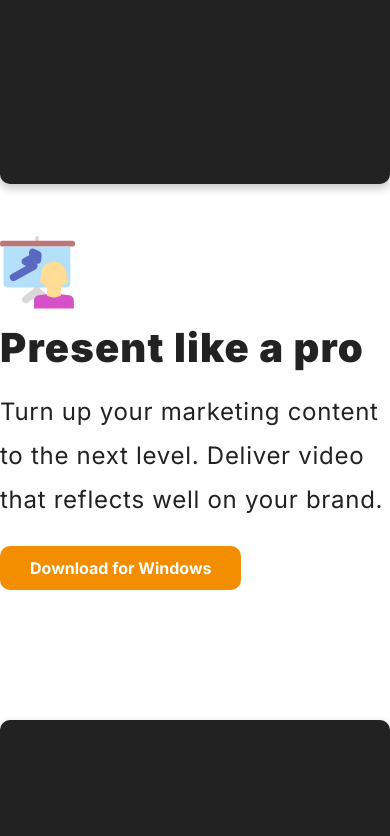
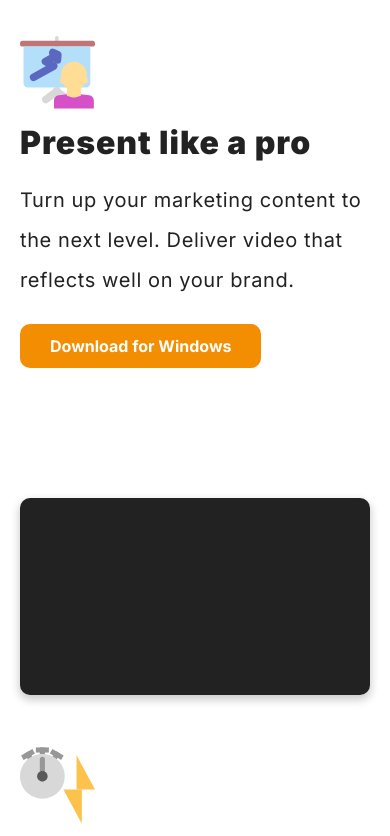
Before and after one commit to alexthegoodman/sunshot-web, a website built with Vite: page client/index.html in a window 390 px wide. Shown: the part 860-1696 px from the top of the page. Built offline with nearby package versions, Linux system fonts and the light colour scheme.

Commit message:
home responsive

```diff
--- a/client/components/sun-accordion/sun-accordion.scss
+++ b/client/components/sun-accordion/sun-accordion.scss
@@ -19,6 +19,8 @@
   }
 
   @include tabletDown {
+    padding: 0 20px;
+
     .accordionInner {
       width: 100%;
     }
--- a/client/components/sun-features/sun-features.scss
+++ b/client/components/sun-features/sun-features.scss
@@ -66,6 +66,8 @@
   }
 
   @include desktopDown {
+    padding: 0 20px;
+
     .featuresInner {
       width: 100%;
     }
@@ -75,15 +77,31 @@
       grid-template-columns: 1fr;
       row-gap: 50px;
 
-      .featuresLeft {
-        display: flex;
-        flex-direction: column;
-        gap: 50px;
-      }
+      .featuresLeft,
       .featuresRight {
         display: flex;
         flex-direction: column;
         gap: 50px;
+
+        .feature {
+          height: auto;
+          padding: 50px 40px;
+
+          h2,
+          h3,
+          h4 {
+            font-size: 32px;
+            line-height: 38px;
+          }
+          p {
+            font-size: 20px;
+            line-height: 30px;
+          }
+          span {
+            font-size: 20px;
+            line-height: 24px;
+          }
+        }
       }
     }
   }
--- a/client/components/sun-home-hero/sun-home-hero.scss
+++ b/client/components/sun-home-hero/sun-home-hero.scss
@@ -108,9 +108,11 @@
     }
   }
   @include tabletDown {
+    margin-bottom: 80px;
+
     .homeHeroInner {
       .content {
-        padding-bottom: 20%;
+        padding-bottom: 20px;
 
         h1 {
           font-size: 64px;
@@ -141,11 +143,13 @@
       }
       .video {
         bottom: -40%;
+
+        display: none;
       }
     }
   }
   @include phoneDown {
-    margin-bottom: 200px;
+    // margin-bottom: 200px;
 
     .homeHeroInner {
       .content {
--- a/client/components/sun-pricing/sun-pricing.scss
+++ b/client/components/sun-pricing/sun-pricing.scss
@@ -58,14 +58,48 @@
       p {
         font-weight: 700;
         font-size: 32px;
-        line-height: 68px;
+        line-height: 42px;
+        margin-top: 5px;
       }
     }
   }
 
   @include middleDown {
+    padding: 0 20px;
+
     .pricingInner {
       width: 100%;
     }
   }
+  @include phoneDown {
+    .pricingInner {
+      .headline {
+        h5 {
+          font-size: 40px;
+          line-height: 48px;
+        }
+      }
+      .info {
+        flex-direction: column;
+
+        .content {
+          width: 100%;
+
+          p {
+            font-size: 22px;
+            line-height: 32px;
+            margin-top: 10px;
+          }
+        }
+        .ctrls {
+          width: 100%;
+          margin-top: 30px;
+
+          .btn {
+            width: 100%;
+          }
+        }
+      }
+    }
+  }
 }
--- a/client/components/sun-video-section/sun-video-section.scss
+++ b/client/components/sun-video-section/sun-video-section.scss
@@ -53,6 +53,8 @@
   }
 
   @include middleDown {
+    padding: 0 20px;
+
     .videoSectionInner {
       width: 100%;
     }
@@ -83,4 +85,18 @@
       }
     }
   }
+  @include phoneDown {
+    .videoSectionInner {
+      .content {
+        .title {
+          font-size: 32px;
+          line-height: 38px;
+        }
+        .description {
+          font-size: 20px;
+          line-height: 40px;
+        }
+      }
+    }
+  }
 }
```
